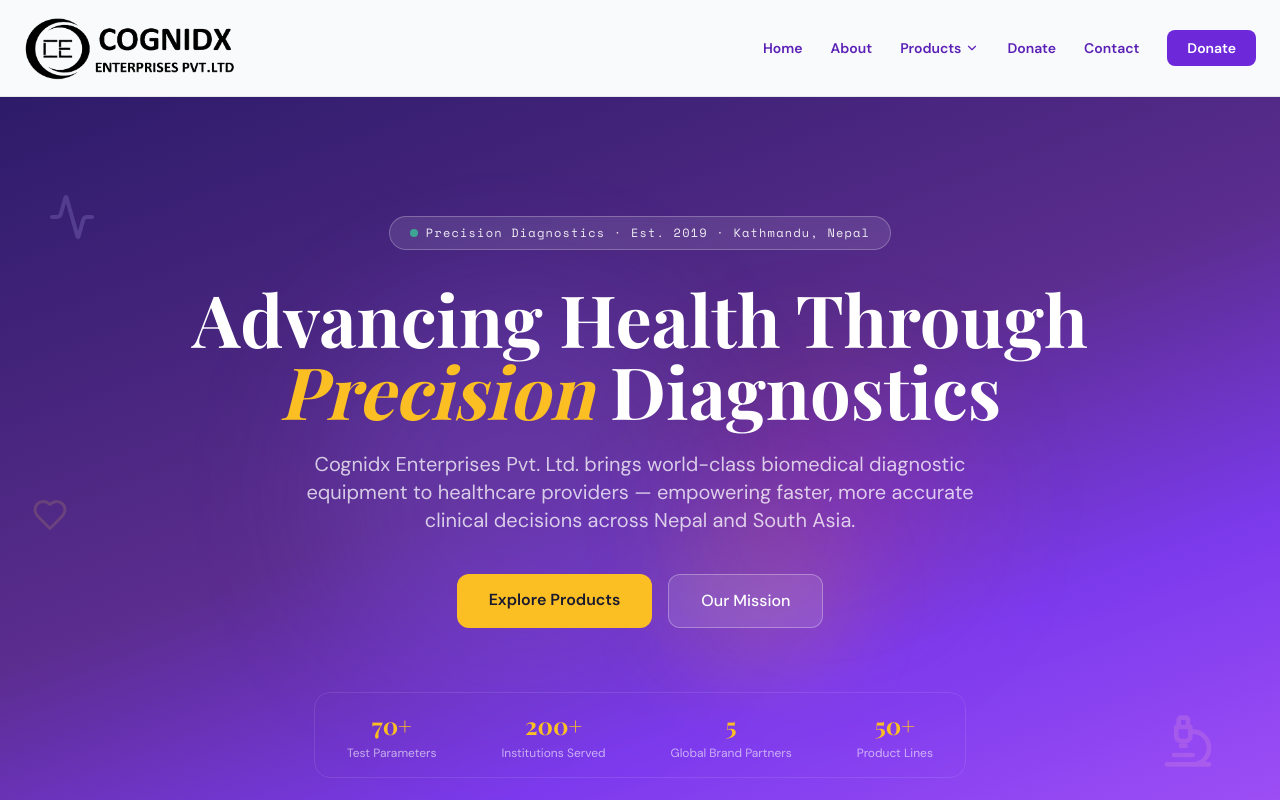
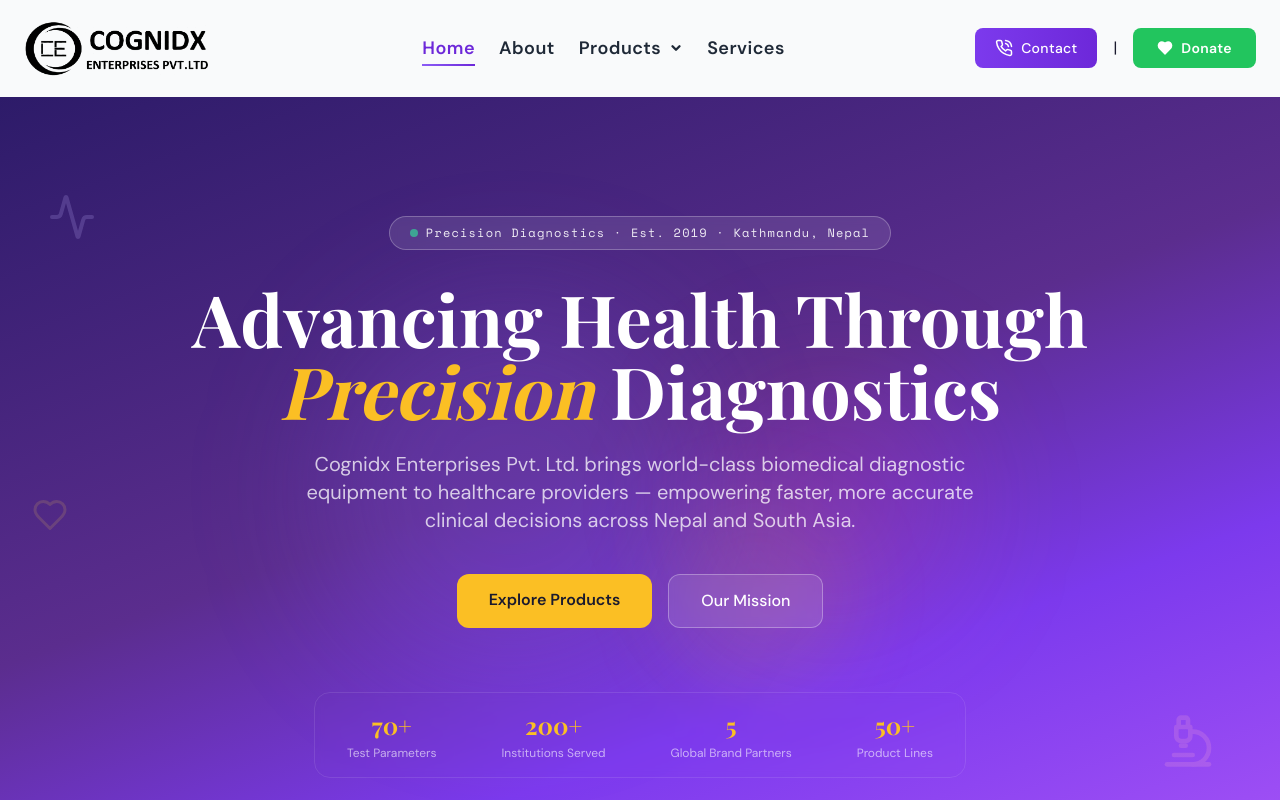
Before and after one commit to aayushmlk/cognidx, a Next.js app: page / in a window 1280 px wide. Shown: the top 800 px of the page. Built offline with nearby package versions, Linux system fonts and the light colour scheme.

Commit message:
Navbar Updated

```diff
--- a/src/app/layout.tsx
+++ b/src/app/layout.tsx
@@ -30,9 +30,9 @@
   icons: {
     icon: [
 
-      { url: "/cognidx_logo.png" },
+      { url: "/favicon.png" },
     ],
-    apple: [{ url: "/cognidx_logo.png", sizes: "180x180" }],
+    apple: [{ url: "/favicon.png", sizes: "180x180" }],
 
   },
 
@@ -75,7 +75,7 @@
           rel="stylesheet"
         />
       </head>
-      <body>{children}</body>
+      <body >{children}</body>
     </html>
   );
 }
--- a/src/components/Footer.tsx
+++ b/src/components/Footer.tsx
@@ -121,9 +121,8 @@
 
       {/* Bottom bar */}
       <div className="border-t border-white/8 px-6 py-5">
-        <div className="max-w-6xl mx-auto flex flex-col sm:flex-row justify-between items-center gap-3 text-xs text-white/35">
-          <p>© {new Date().getFullYear()} Cognidx Enterprises Pvt. Ltd. All rights reserved.</p>
-          <p>Designed with ♥ in Kathmandu · We support the GenZ Movement</p>
+        <div className="max-w-6xl mx-auto flex flex-col sm:flex-row justify-center items-center gap-3 text-xs text-white">
+          <p>© {new Date().getFullYear()} Cognidx Enterprises Pvt. Ltd. | All rights reserved.</p>
         </div>
       </div>
     </footer>
--- a/src/components/Navbar.tsx
+++ b/src/components/Navbar.tsx
@@ -3,29 +3,32 @@
 import { useState, useEffect } from "react";
 import Link from "next/link";
 import Image from "next/image";
-import { Menu, X, ChevronDown } from "lucide-react";
+import { Menu, X, ChevronDown, PhoneCall, Heart, Info, Box, Briefcase, House, ShoppingCart } from "lucide-react";
 import { categories } from "@/data/products";
 
 const navItems = [
-  { label: "Home", href: "/" },
-  { label: "About", href: "#about" },
+  { label: "Home", href: "/", icon: <House size={16} /> },
+  { label: "About", href: "#about", icon: <Info size={16} /> },
   {
     label: "Products",
     href: "#products",
+    icon: <ShoppingCart size={16} />,
     dropdown: categories.map((c) => ({
       label: c.label,
       href: `#products`,
       catId: c.id,
     })),
   },
-  { label: "Donate", href: "#donate" },
-  { label: "Contact", href: "#contact" },
+  { label: "Services", href: "#services", icon: <Briefcase size={16} /> },
 ];
 
 export default function Navbar() {
   const [open, setOpen] = useState(false);
   const [dropOpen, setDropOpen] = useState(false);
   const [scrolled, setScrolled] = useState(false);
+  const [active, setActive] = useState<string>("Home");
+  const [donateClicked, setDonateClicked] = useState(false);
+
 
   useEffect(() => {
     const onScroll = () => setScrolled(window.scrollY > 10);
@@ -41,19 +44,20 @@
 
   return (
     <nav
-      className={`sticky top-0 z-50 transition-all duration-300 ${scrolled
-        ? "bg-white shadow-lg shadow-purple-100/60 border-b border-gray-100"
-        : "bg-gray-50 border-b border-gray-200"
+      className={`sticky top-0 z-50 transition-all duration-300 ${
+        scrolled
+          ? "bg-gray-50 shadow-md border-b"
+          : "bg-gray-50 border-b border-gray-50"
       }`}
     >
       <div className="max-w-[1280px] mx-auto px-6 flex items-center justify-between h-24">
 
-        {/* ── Logo only ── */}
-        <Link href="/" className="shrink-0 flex items-center">
-          <div className="relative h-16 w-64">
+        {/* ── Logo LEFT ── */}
+        <Link href="/" className="flex items-center shrink-0 ">
+          <div className="relative h-14 w-52">
             <Image
               src="/cognidx_logo.png"
-              alt="Cognidx Enterprises Pvt. Ltd."
+              alt="Logo"
               fill
               className="object-contain object-left"
               priority
@@ -61,34 +65,168 @@
           </div>
         </Link>
 
-        {/* ── Desktop Links ── */}
-        <div className="hidden lg:flex items-center gap-1">
+        {/* ── CENTER NAV LINKS ── */}
+<div className="hidden lg:flex items-center gap-6">
   {navItems.map((item) =>
     item.dropdown ? (
-              <div key={item.label} className="relative">
+      <div key={item.label} className="relative group">
+  {/* Products button */}
   <button
-                  onMouseEnter={() => setDropOpen(true)}
-                  onMouseLeave={() => setDropOpen(false)}
+    className={`relative text-lg font-semibold tracking-wide flex items-center gap-1 text-gray-800 transition-colors duration-300 hover:text-purple-700 ${
+      active === item.label ? "text-purple-700" : ""
+    }`}
     onClick={() => setDropOpen((v) => !v)}
-                  className="flex items-center gap-1 text-purple-800 hover:text-purple-600 px-3 py-2 rounded-lg text-sm font-semibold transition-colors hover:bg-purple-50"
   >
     {item.label}
     <ChevronDown
       size={14}
-                    className={`transition-transform ${dropOpen ? "rotate-180" : ""}`}
+      strokeWidth={4}
+      className={`ml-1 font-semibold transition-transform duration-300 ${
+        dropOpen ? "rotate-180" : "rotate-0"
+      } group-hover:rotate-180`}
+    />
+    {/* Underline */}
+    <span
+      className={`absolute left-0 -bottom-1 h-[2px] bg-gradient-to-r from-purple-500 to-purple-700 transition-all duration-300 ${
+        active === item.label || dropOpen ? "w-full" : "w-0 group-hover:w-full"
+      }`}
     />
   </button>
-                {dropOpen && (
+
+  {/* Dropdown / Mega Menu */}
   <div
+    className={`absolute left-0 top-full mt-2 w-max min-w-[320px] bg-white rounded-xl shadow-lg py-4 px-6 grid grid-cols-2 gap-6 opacity-0 invisible group-hover:opacity-100 group-hover:visible transition-all duration-300 z-50`}
     onMouseEnter={() => setDropOpen(true)}
     onMouseLeave={() => setDropOpen(false)}
-                    className="absolute top-full left-0 mt-1 bg-[#1e0f44] border border-purple-800/40 rounded-xl shadow-2xl py-2 min-w-[240px] z-50"
   >
     {item.dropdown.map((sub) => (
       <button
         key={sub.catId}
-                        onClick={() => handleCatClick(sub.catId)}
-                        className="w-full text-left px-4 py-2.5 text-sm text-purple-300 hover:text-purple hover:bg-purple-800/30 transition-colors"
+        onClick={() => {
+          handleCatClick(sub.catId);
+          setActive(item.label);
+        }}
+        className="w-full text-left px-4 py-3 rounded-md text-gray-700 font-medium text-base transition-colors duration-200 hover:bg-purple-50 hover:text-purple-700"
+      >
+        {sub.label}
+      </button>
+    ))}
+  </div>
+</div>
+    ) : (
+      <Link
+        key={item.label}
+        href={item.href}
+        onClick={() => setActive(item.label)}
+        className={`relative  flex items-center justify-center gap-1 text-lg font-semibold tracking-wide group transition-all duration-300 ${
+          active === item.label ? "text-purple-700" : "text-gray-800"
+        } hover:text-purple-700`}
+      >
+      {/* {item.icon && <span className="text-gray-600">{item.icon}</span>} */}
+        {item.label}
+
+        {/* underline */}
+        <span
+          className={`absolute left-0 -bottom-1 h-[2px] bg-gradient-to-r from-purple-500 to-purple-700 transition-all duration-300 ${
+            active === item.label ? "w-full" : "w-0 group-hover:w-full"
+          }`}
+        />
+      </Link>
+    )
+  )}
+</div>
+
+       <div className="hidden lg:flex items-center gap-4 relative">
+
+  {/* Contact Button (gradient like donate) */}
+  <Link
+    href="#contact"
+    className="vibrate-hover flex items-center gap-2 px-5 py-2.5 rounded-lg bg-gradient-to-r from-purple-600 to-purple-700
+    text-white font-medium text-sm tracking-wide
+    transition-all duration-300 font-sans"
+  >
+    <PhoneCall
+      size={18}
+      className="icon-vibrate transition-transform duration-200"
+    />
+    Contact
+  </Link>
+  <div>|</div>
+
+  {/* Donate Button (green) */}
+<Link
+  href="#donate"
+  onClick={(e) => {
+    e.preventDefault(); // prevent page jump
+    setDonateClicked((prev) => !prev); // toggle click state
+  }}
+  className="flex items-center gap-2 px-6 py-2.5 rounded-lg bg-green-500
+    text-white font-semibold text-sm tracking-wide relative group transition-all duration-300"
+>
+  <Heart
+    size={16}
+    className={`transition-all duration-300 fill-white stroke-white
+      ${donateClicked ? "fill-red-500 stroke-red-500" : "group-hover:fill-red-500 group-hover:stroke-red-500"}`}
+  />
+  Donate
+</Link>
+
+</div>
+
+        {/* ── MOBILE TOGGLE ── */}
+        <button
+          className="lg:hidden text-black p-2"
+          onClick={() => setOpen((v) => !v)}
+        >
+          {open ? <X size={22} /> : <Menu size={22} />}
+        </button>
+      </div>
+      {/* ── MOBILE MENU ── */}
+{/* ── MOBILE MENU ── */}
+{open && (
+  <div className="lg:hidden bg-[#1e0f44] px-4 py-4 space-y-2">
+
+    {/* Nav Links */}
+    {navItems.map((item) => (
+      <div key={item.label} className="w-full">
+        <button
+  className={`flex justify-between w-full items-center py-2 px-3 font-semibold text-left text-white rounded-md hover:bg-gray-700 transition-all duration-200`}
+  onClick={() => {
+    const section = document.getElementById(item.href?.replace("#", ""));
+    if (section) section.scrollIntoView({ behavior: "smooth" });
+    setActive(item.label);
+    if (!item.dropdown) setOpen(false);
+  }}
+>
+  {item.label}
+  {item.dropdown && (
+    <ChevronDown
+      size={16}
+      strokeWidth={3}
+      className={`transition-transform duration-300 ${
+        dropOpen && active === item.label ? "rotate-180" : "rotate-0"
+      }`}
+    />
+  )}
+</button>
+
+{/* Active underline */}
+{active === item.label && !item.dropdown && (
+  <span className="block h-[2px] w-full bg-purple-500 mt-1 rounded-full" />
+)}
+
+        {/* Dropdown */}
+        {item.dropdown && active === item.label && (
+          <div className="pl-4 mt-2 space-y-1">
+            {item.dropdown.map((sub) => (
+              <button
+                key={sub.catId}
+                className="w-full text-left text-gray-200 py-2 px-3 rounded-md hover:bg-purple-700/20 hover:text-white transition-colors duration-200"
+                onClick={() => {
+                  handleCatClick(sub.catId);
+                  setOpen(false);
+                  setActive("");
+                }}
               >
                 {sub.label}
               </button>
@@ -96,60 +234,41 @@
           </div>
         )}
       </div>
-            ) : (
+    ))}
+
+    {/* Contact & Donate in same row */}
+    <div className="flex items-center justify-between gap-2 mt-4">
+      {/* Contact */}
       <Link
-                key={item.label}
-                href={item.href}
-                className="text-purple-800 hover:text-purple-600 px-3 py-2 rounded-lg text-sm font-semibold transition-colors hover:bg-purple-50 relative nav-link-hover"
+        href="#contact"
+        className="flex-1 flex flex-col items-center py-2 rounded-lg bg-gradient-to-r from-purple-600 to-purple-700 text-white font-medium text-sm transition-all duration-300"
+        onClick={() => setOpen(false)}
       >
-                {item.label}
+        <PhoneCall size={20} />
+        Contact
       </Link>
-            )
-          )}
+
+      {/* Donate */}
       <Link
         href="#donate"
-            className="ml-3 bg-purple-700 hover:bg-purple-800 text-white px-5 py-2 rounded-lg text-sm font-bold transition-all hover:-translate-y-0.5 hover:shadow-lg hover:shadow-purple-300"
+        onClick={(e) => {
+          e.preventDefault();
+          setDonateClicked((prev) => !prev);
+          setOpen(false);
+        }}
+        className="flex-1 flex flex-col items-center py-2 rounded-lg bg-green-500 text-white font-semibold text-sm transition-all duration-300"
       >
+        <Heart
+          size={20}
+          className={`transition-all duration-300 fill-white stroke-white ${
+            donateClicked
+              ? "fill-red-500 stroke-red-500"
+              : "group-hover:fill-red-500 group-hover:stroke-red-500"
+          }`}
+        />
         Donate
       </Link>
     </div>
-
-        {/* ── Mobile toggle ── */}
-        <button
-          className="lg:hidden text-purple-700 p-2"
-          onClick={() => setOpen((v) => !v)}
-        >
-          {open ? <X size={22} /> : <Menu size={22} />}
-        </button>
-      </div>
-
-      {/* ── Mobile menu ── */}
-      {open && (
-        <div className="lg:hidden bg-[#1e0f44] border-t border-gray-100 px-6 py-4 space-y-1">
-          {navItems.map((item) => (
-            <div key={item.label}>
-              <Link
-                href={item.href}
-                className="block text-white/80 hover:text-white py-2 text-sm font-semibold"
-                onClick={() => setOpen(false)}
-              >
-                {item.label}
-              </Link>
-              {item.dropdown && (
-                <div className="pl-4 space-y-1">
-                  {item.dropdown.map((sub) => (
-                    <button
-                      key={sub.catId}
-                      onClick={() => handleCatClick(sub.catId)}
-                      className="block w-full text-left text-white/60 hover:text-white text-xs py-1.5"
-                    >
-                      — {sub.label}
-                    </button>
-                  ))}
-                </div>
-              )}
-            </div>
-          ))}
   </div>
 )}
     </nav>
```
Also changed, not shown: src/app/globals.css (+13 -0 lines), public/favicon.png (added), 1 other file (tests, documents, lock files or other folders). Lines whose indentation alone changed are shown as unchanged.
